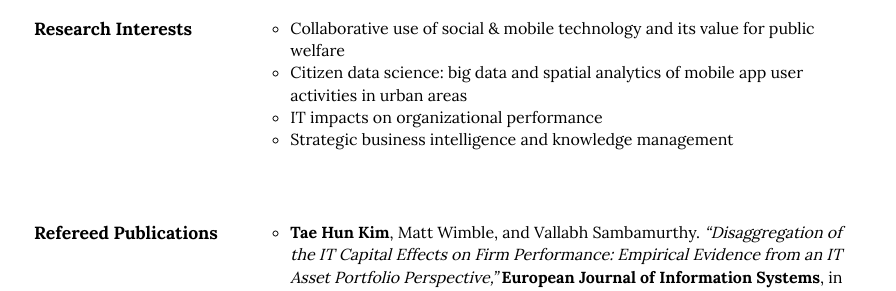
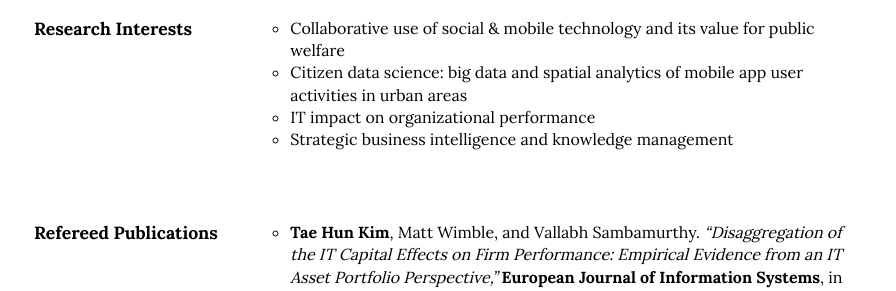
Before and after one commit to istaehun/taehun, a Jekyll site: the page built from index.html, in a window 1280 px wide and 900 px high, scrolled down 358 px. Shown: the part 153-444 px from the top of the window, without its empty margins (186-1082 px from the left). Built offline with Jekyll 4.4.1, drawn with Linux system fonts in a browser that asks for light colours; nearby versions of some CDN libraries.

Commit message:
Update research.yml

```diff
--- a/_data/research.yml
+++ b/_data/research.yml
@@ -3,7 +3,7 @@
   list:
     - "Collaborative use of social & mobile technology and its value for public welfare"
     - "Citizen data science: big data and spatial analytics of mobile app user activities in urban areas"
-    - "IT impacts on organizational performance"
+    - "IT impact on organizational performance"
     - "Strategic business intelligence and knowledge management"
 -
   sub-title: Refereed Publications
```
